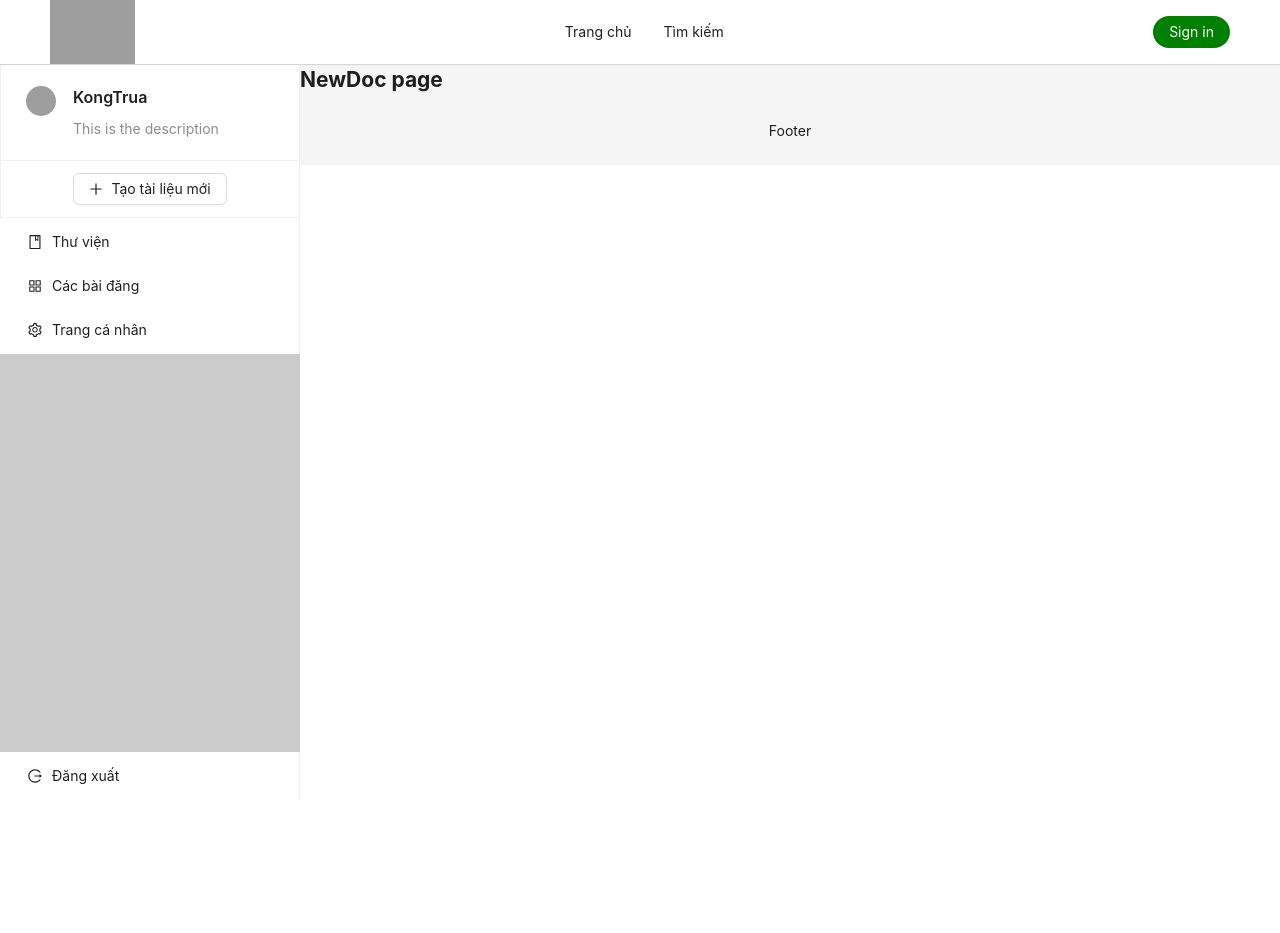
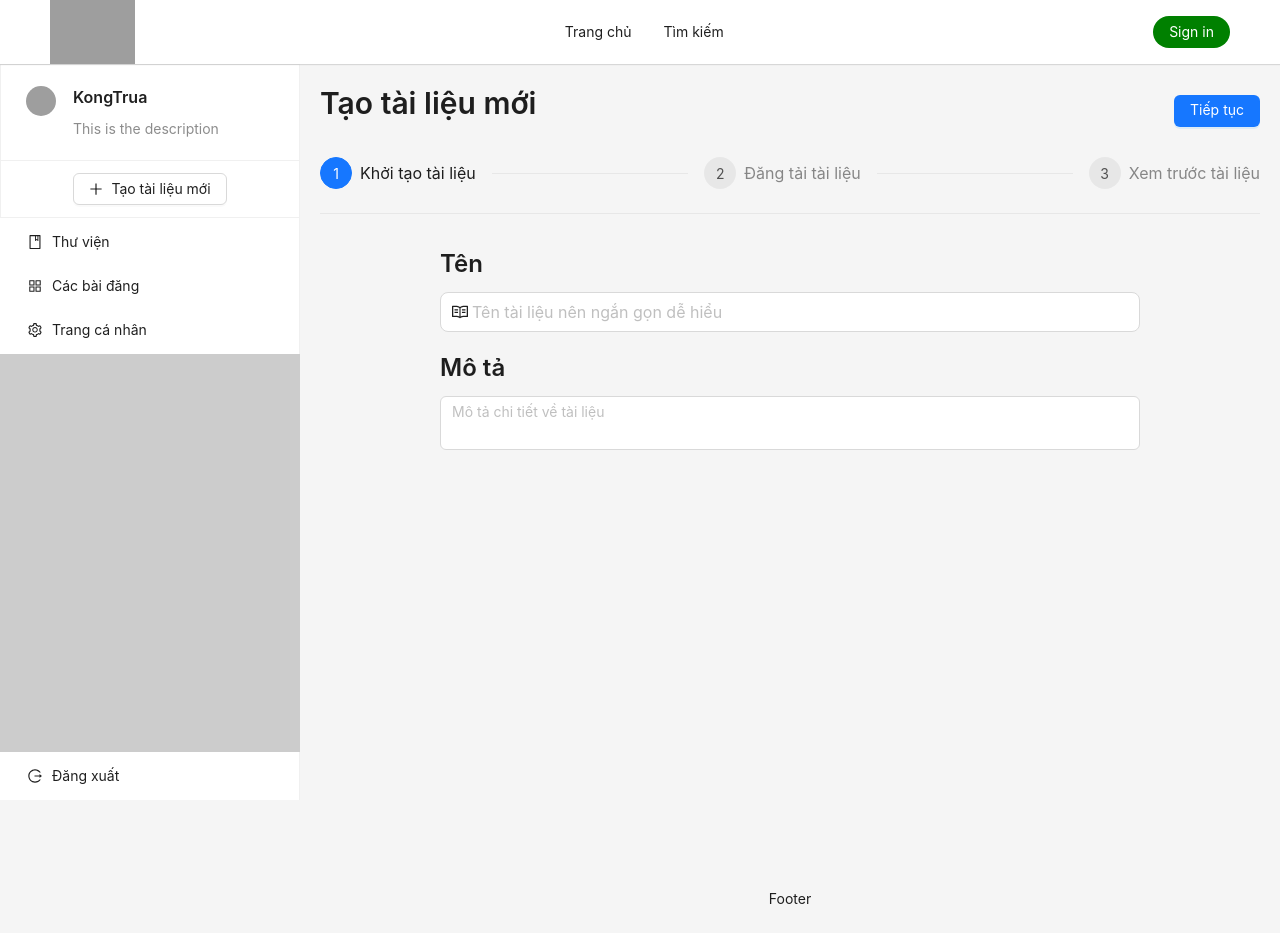
Before and after one commit to nqdo26/Project-NLN, a React (Create React App) app in the folder FrontEnd/: page /new-doc in a window 1280 px wide. Before the commit the page ends 800 px from the top, so only its background shows below. Built offline with nearby package versions, Linux system fonts and the light colour scheme; grey boxes are pictures that could not be loaded.

Commit message:
NewDoc page #1

```diff
--- /dev/null
+++ b/FrontEnd/src/components/CustomDragger/index.js
@@ -0,0 +1,38 @@
+import { InboxOutlined } from '@ant-design/icons';
+import { message, Upload } from 'antd';
+
+function CustomDragger() {
+    const { Dragger } = Upload;
+    const props = {
+        name: 'file',
+        multiple: true,
+        action: 'https://660d2bd96ddfa2943b33731c.mockapi.io/api/upload',
+        onChange(info) {
+            const { status } = info.file;
+            if (status !== 'uploading') {
+                console.log(info.file, info.fileList);
+            }
+            if (status === 'done') {
+                message.success(`${info.file.name} file uploaded successfully.`);
+            } else if (status === 'error') {
+                message.error(`${info.file.name} file upload failed.`);
+            }
+        },
+        onDrop(e) {
+            console.log('Dropped files', e.dataTransfer.files);
+        },
+    };
+    return (
+        <Dragger {...props}>
+            <p className="ant-upload-drag-icon">
+                <InboxOutlined />
+            </p>
+            <p className="ant-upload-text">Nhấp vào hoặc thả file vào đây để tải lên</p>
+            <p className="ant-upload-hint">
+                Hỗ trợ tải lên một hoặc nhiều file cùng lúc. Các định dạng tài liệu được hỗ trợ: .pdf, .doc, .docx, .txt
+            </p>
+        </Dragger>
+    );
+}
+
+export default CustomDragger;
--- /dev/null
+++ b/FrontEnd/src/components/CustomSteps/index.js
@@ -0,0 +1,76 @@
+import { Button, message, Steps, theme } from 'antd';
+import { useState } from 'react';
+
+function CustomSteps() {
+    const { token } = theme.useToken();
+    const [current, setCurrent] = useState(0);
+
+    const steps = [
+        {
+            title: 'First',
+            content: 'First-content',
+        },
+        {
+            title: 'Second',
+            content: 'Second-content',
+        },
+        {
+            title: 'Last',
+            content: 'Last-content',
+        },
+    ];
+
+    const next = () => {
+        setCurrent(current + 1);
+    };
+    const prev = () => {
+        setCurrent(current - 1);
+    };
+    const items = steps.map((item) => ({
+        key: item.title,
+        title: item.title,
+    }));
+    const contentStyle = {
+        lineHeight: '260px',
+        textAlign: 'center',
+        color: token.colorTextTertiary,
+        backgroundColor: token.colorFillAlter,
+        borderRadius: token.borderRadiusLG,
+        border: `1px dashed ${token.colorBorder}`,
+        marginTop: 16,
+    };
+
+    return (
+        <>
+            <Steps current={current} items={items} />
+            <div style={contentStyle}>{steps[current].content}</div>
+            <div
+                style={{
+                    marginTop: 24,
+                }}
+            >
+                {current < steps.length - 1 && (
+                    <Button type="primary" onClick={() => next()}>
+                        Next
+                    </Button>
+                )}
+                {current === steps.length - 1 && (
+                    <Button type="primary" onClick={() => message.success('Processing complete!')}>
+                        Done
+                    </Button>
+                )}
+                {current > 0 && (
+                    <Button
+                        style={{
+                            margin: '0 8px',
+                        }}
+                        onClick={() => prev()}
+                    >
+                        Previous
+                    </Button>
+                )}
+            </div>
+        </>
+    );
+}
+export default CustomSteps;
--- /dev/null
+++ b/FrontEnd/src/pages/NewDoc/NewDoc.module.scss
@@ -0,0 +1,19 @@
+.wrapper {
+    padding: 20px;
+    min-height: 100vh;
+}
+
+.header-wrapper {
+    width: 100%;
+    padding-bottom: 20px;
+}
+
+.input-wrapper {
+    width: 100%;
+    padding: 10px;
+}
+
+.upload {
+    width: 100%;
+    padding: 10px;
+}
--- a/FrontEnd/src/pages/NewDoc/index.js
+++ b/FrontEnd/src/pages/NewDoc/index.js
@@ -1,5 +1,102 @@
+import { Divider, Flex, Typography, Input, Button, theme, Steps, message } from 'antd';
+import CustomDragger from '~/components/CustomDragger';
+import classNames from 'classnames/bind';
+import { useState } from 'react';
+import { EditOutlined, ReadOutlined } from '@ant-design/icons';
+import CustomSteps from '~/components/CustomSteps';
+
+import styles from './NewDoc.module.scss';
+
 function NewDoc() {
-    return <h2>NewDoc page</h2>;
+    const cx = classNames.bind(styles);
+    const { Title } = Typography;
+    const { TextArea } = Input;
+
+    const [current, setCurrent] = useState(0);
+
+    const steps = [
+        {
+            title: 'Khởi tạo tài liệu',
+            content: (
+                <Flex justify="center" className={cx('input-wrapper')}>
+                    <Flex vertical style={{ width: '100%', maxWidth: '700px' }}>
+                        <Title level={3}>Tên</Title>
+                        <Input
+                            size="large"
+                            placeholder="Tên tài liệu nên ngắn gọn dễ hiểu"
+                            prefix={<ReadOutlined />}
+                            style={{ marginBottom: '20px' }}
+                        />
+                        <Title level={3}>Mô tả</Title>
+                        <TextArea
+                            placeholder="Mô tả chi tiết về tài liệu"
+                            autoSize={{
+                                minRows: 2,
+                                maxRows: 6,
+                            }}
+                        />
+                    </Flex>
+                </Flex>
+            ),
+        },
+        {
+            title: 'Đăng tải tài liệu',
+            content: (
+                <Flex wrap className={cx('upload')} justify="center">
+                    <CustomDragger></CustomDragger>
+                </Flex>
+            ),
+        },
+        {
+            title: 'Xem trước tài liệu',
+            content: 'Last-content',
+        },
+    ];
+
+    const next = () => {
+        setCurrent(current + 1);
+    };
+    const prev = () => {
+        setCurrent(current - 1);
+    };
+    const items = steps.map((item) => ({
+        key: item.title,
+        title: item.title,
+    }));
+
+    return (
+        <Flex wrap vertical className={cx('wrapper')}>
+            <Flex justify="space-between" align="center" className={cx('header-wrapper')}>
+                <Title level={2}>Tạo tài liệu mới</Title>
+                <div>
+                    {current > 0 && (
+                        <Button
+                            style={{
+                                margin: '0 8px',
+                            }}
+                            onClick={() => prev()}
+                        >
+                            Trở về
+                        </Button>
+                    )}
+                    {current < steps.length - 1 && (
+                        <Button type="primary" onClick={() => next()}>
+                            Tiếp tục
+                        </Button>
+                    )}
+                    {current === steps.length - 1 && (
+                        <Button type="primary" onClick={() => message.success('Đăng tải thành công!')}>
+                            Hoàn thành
+                        </Button>
+                    )}
+                </div>
+            </Flex>
+
+            <Steps current={current} items={items} />
+            <Divider></Divider>
+            <div>{steps[current].content}</div>
+        </Flex>
+    );
 }
 
 export default NewDoc;
```
